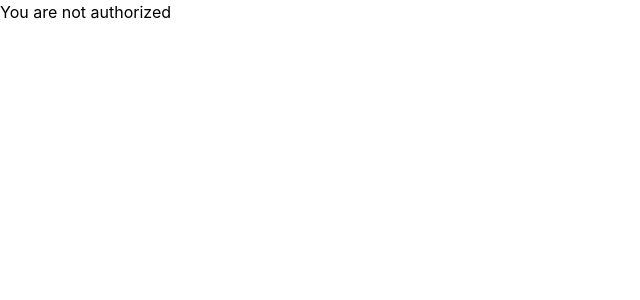
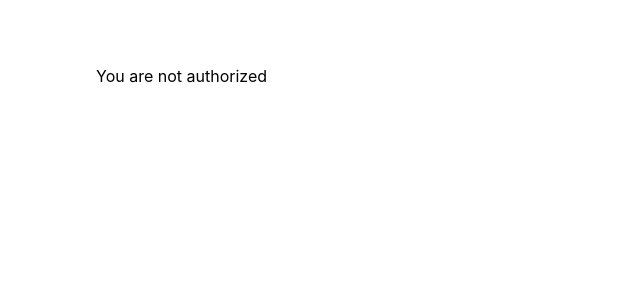
Before and after one commit to celinedesnoe/alma, a React (Vite) app: page /403 in a window 1280 px wide. Shown: the top 300 px of the page, without its empty margins (0-640 px from the left). Built offline with nearby package versions, Linux system fonts and the light colour scheme.

Commit message:
feat(pages): create emptystate, loading, error component for pages

```diff
--- a/src/Layout.tsx
+++ b/src/Layout.tsx
@@ -1,5 +1,9 @@
 const Layout = ({ children }: { children: React.ReactNode }) => {
-  return <main className="w-full px-8 py-4 lg:px-24 lg:py-16">{children}</main>;
+  return (
+    <main className="h-full w-full px-8 py-4 lg:px-24 lg:py-16">
+      {children}
+    </main>
+  );
 };
 
 export default Layout;
--- /dev/null
+++ b/src/components/EmptyState/EmptyState.tsx
@@ -0,0 +1,6 @@
+const EmptyState = () => (
+  <div data-testid="empty-state" className="h-full w-full text-center">
+    No data availabe
+  </div>
+);
+export default EmptyState;
--- /dev/null
+++ b/src/components/Error/Error.tsx
@@ -0,0 +1,6 @@
+const Error = () => (
+  <div data-testid="error" className="h-full w-full text-center">
+    Error
+  </div>
+);
+export default Error;
--- /dev/null
+++ b/src/components/Loading/Loading.tsx
@@ -0,0 +1,7 @@
+const Loading = () => (
+  <div data-testid="loading" className="h-full w-full text-center">
+    Loading...
+  </div>
+);
+
+export default Loading;
--- a/src/main.tsx
+++ b/src/main.tsx
@@ -5,11 +5,14 @@ import { BrowserRouter } from "react-router";
 import "./index.css";
 
 import { AppRoutes } from "./AppRoutes";
+import Layout from "./Layout";
 
 createRoot(document.getElementById("root")!).render(
   <BrowserRouter>
     <StrictMode>
-      <AppRoutes />
+      <Layout>
+        <AppRoutes />
+      </Layout>
     </StrictMode>
-  </BrowserRouter>
+  </BrowserRouter>,
 );
```
